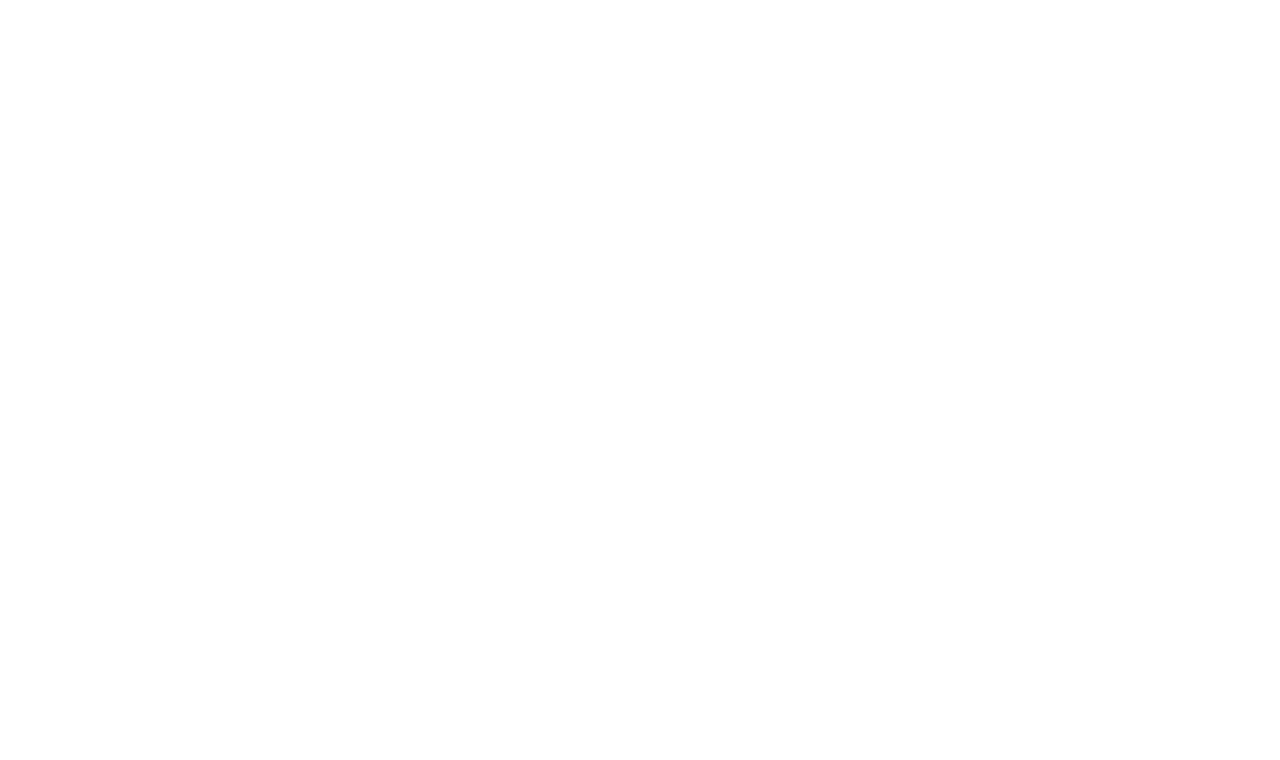
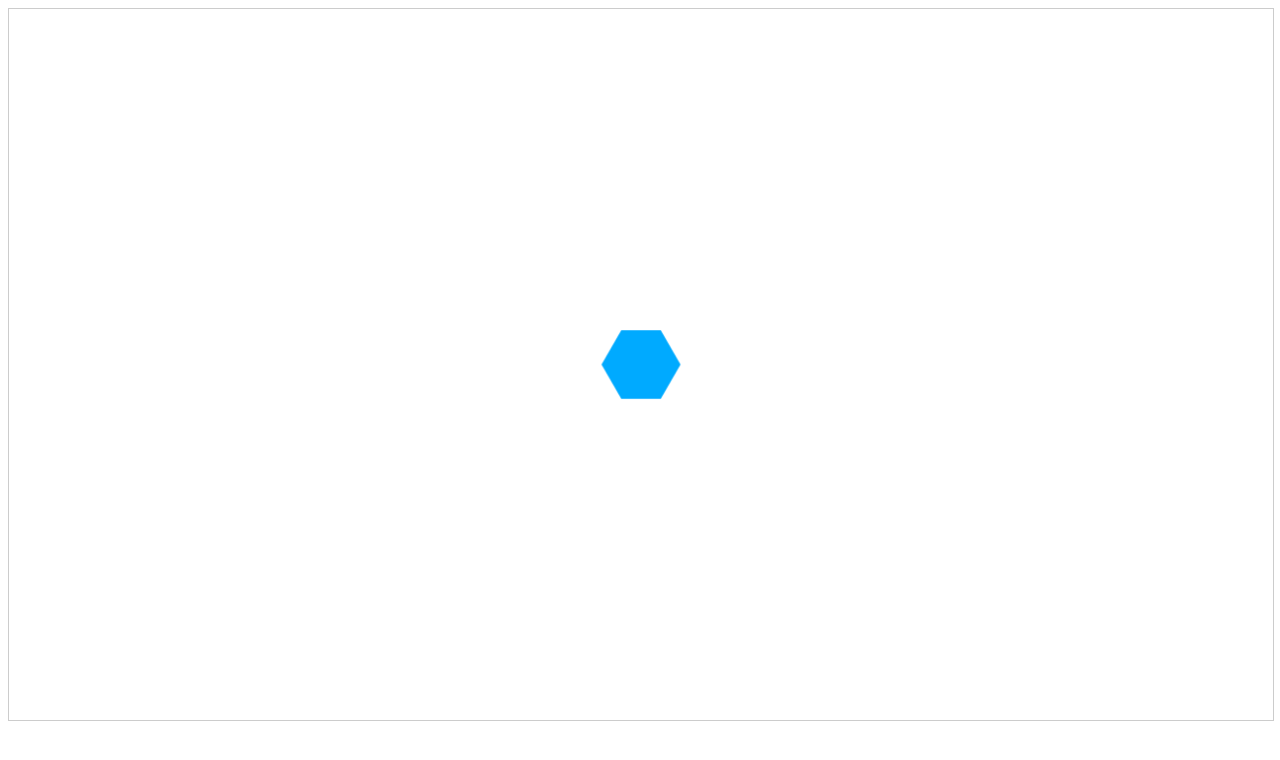
Before and after one commit to andydevs/hexagon-hero, a website built with webpack: page app/index.ejs in a window 1280 px wide. Built offline with nearby package versions, Linux system fonts and the light colour scheme.

Commit message:
Create hexagon

```diff
--- /dev/null
+++ b/app/hexagon.js
@@ -0,0 +1,49 @@
+/**
+ * Custom stack template stuff
+ *
+ * Author:  Anshul Kharbanda
+ * Created: [Creation Date]
+ */
+import Vector from './vector';
+import HMatrix from './hmatrix';
+
+export class Transform {
+    constructor(scale, orientation, position) {
+        this._scale = scale
+        this._orientation = orientation
+        this._position = position
+    }
+
+    get matrix() {
+        return HMatrix
+            .scale(this._scale)
+            .rotate(this._orientation)
+            .translate(this._position.x, this._position.y)
+    }
+}
+
+export class Hexagon {
+    constructor(transform) {
+        this.transform = transform
+        this.fill = '#00aaff'
+    }
+
+    get shape() {
+        return [
+            new Vector(-Hexagon.R, 0),
+            new Vector(-Hexagon.A, Hexagon.B),
+            new Vector(Hexagon.A, Hexagon.B),
+            new Vector(Hexagon.R, 0),
+            new Vector(Hexagon.A, -Hexagon.B),
+            new Vector(-Hexagon.A, -Hexagon.B),
+            new Vector(-Hexagon.R, 0)
+        ]
+    }
+
+    get vertices() {
+        return this.transform.matrix.transformMany(this.shape)
+    }
+}
+Hexagon.R = 1
+Hexagon.A = 1/2
+Hexagon.B = Math.sqrt(3)/2
--- /dev/null
+++ b/app/hmatrix.js
@@ -0,0 +1,80 @@
+/**
+ * Custom stack template stuff
+ *
+ * Author:  Anshul Kharbanda
+ * Created: [Creation Date]
+ */
+import Vector from './vector';
+
+const deg2rad = Math.PI/180
+
+export default class HMatrix {
+    static translate(x, y) {
+        return new HMatrix(
+            1, 0, x,
+            0, 1, y
+        )
+    }
+
+    static rotate(angle) {
+        return new HMatrix(
+            Math.cos(angle*deg2rad), -Math.sin(angle*deg2rad), 0,
+            Math.sin(angle*deg2rad), Math.cos(angle*deg2rad), 0
+        )
+    }
+
+    static scale(a) {
+        return new HMatrix(
+            a, 0, 0,
+            0, a, 0
+        )
+    }
+
+    constructor(xx, xy, xt, yx, yy, yt) {
+        this.xx = xx
+        this.xy = xy
+        this.xt = xt
+        this.yx = yx
+        this.yy = yy
+        this.yt = yt
+    }
+
+    transform(vector) {
+        return new Vector(
+            vector.x*this.xx + vector.y*this.xy + this.xt,
+            vector.x*this.yx + vector.y*this.yy + this.yt
+        )
+    }
+
+    transformMany(vectors) {
+        let transformed = []
+        for (const vector of vectors) {
+            transformed.push(this.transform(vector))
+        }
+        return transformed
+    }
+
+    compose(other) {
+        return new HMatrix(
+            other.xx*this.xx + other.xy*this.yx,
+            other.xx*this.xy + other.xy*this.yy,
+            other.xx*this.xt + other.xy*this.yt + other.xt,
+            other.yx*this.xx + other.yy*this.yx,
+            other.yx*this.xy + other.yy*this.yy,
+            other.yx*this.xt + other.yy*this.yt + other.yt
+        )
+    }
+
+    translate(x, y) {
+        return this.compose(HMatrix.translate(x, y))
+    }
+
+    rotate(angle) {
+        return this.compose(HMatrix.rotate(angle))
+    }
+
+    scale(a) {
+        return this.compose(HMatrix.scale(a))
+    }
+}
+HMatrix.identity = new HMatrix(1, 0, 0, 0, 1, 0)
--- a/app/index.ejs
+++ b/app/index.ejs
@@ -8,6 +8,9 @@
 </head>
 <body>
     <!-- Insert content here -->
-    <div id="app-root"></div>
+    <div id="app-root">
+        <canvas id="canvas" width="1280" height="720">
+        </canvas>
+    </div>
 </body>
 </html>
--- a/app/index.js
+++ b/app/index.js
@@ -5,6 +5,50 @@
  * Created: [Creation Date]
  */
 import './style/main.scss'
+import Vector from './vector';
+import HMatrix from './hmatrix';
+import { Transform, Hexagon } from './hexagon';
 
 // Bundle script
-console.log('yoyoyoyoyo')
+let canvas = document.querySelector('#canvas')
+let ctx = canvas.getContext('2d')
+
+// Origin transform
+const OX = canvas.width/2
+const OY = canvas.height/2
+const OT = new HMatrix(
+    1, 0, OX,
+    0, -1, OY
+)
+
+/**
+ * Draw polygon to screen
+ *
+ * @param {Polygon} polygon the polygon to draw
+ */
+function drawPolygon(polygon) {
+    // Get parameters
+    let vertices = polygon.vertices
+    let fill = polygon.fill
+
+    // Transform vertices into screenspace
+    // Get start point and also put it at the end
+    let screenpoints = OT.transformMany(vertices)
+    let start = screenpoints.shift()
+    screenpoints.push(start)
+
+    // Draw path
+    ctx.beginPath()
+    ctx.fillStyle = fill
+    ctx.moveTo(start.x, start.y)
+    for (const point of screenpoints) {
+        ctx.lineTo(point.x, point.y)
+    }
+    ctx.fill()
+}
+
+// Draw polygon
+const polygon = new Hexagon(
+    new Transform(40, 0, new Vector(0, 0))
+)
+drawPolygon(polygon)
--- a/app/style/main.scss
+++ b/app/style/main.scss
@@ -9,3 +9,13 @@
         Tahoma, Geneva,
         Verdana, sans-serif;
 }
+
+#app-root {
+    text-align: center;
+}
+
+#canvas {
+    border: 1px solid #ccc;
+    max-width: 1280px;
+    width: 100%;
+}
--- /dev/null
+++ b/app/vector.js
@@ -0,0 +1,27 @@
+/**
+ * Custom stack template stuff
+ *
+ * Author:  Anshul Kharbanda
+ * Created: [Creation Date]
+ */
+
+export default class Vector {
+    constructor(x, y) {
+        this.x = x
+        this.y = y
+    }
+
+    add(other) {
+        return new Vector(
+            this.x + other.x,
+            this.y + other.y
+        )
+    }
+
+    scale(scalar) {
+        return new Vector(
+            this.x * scalar,
+            this.y * scalar
+        )
+    }
+}
```
